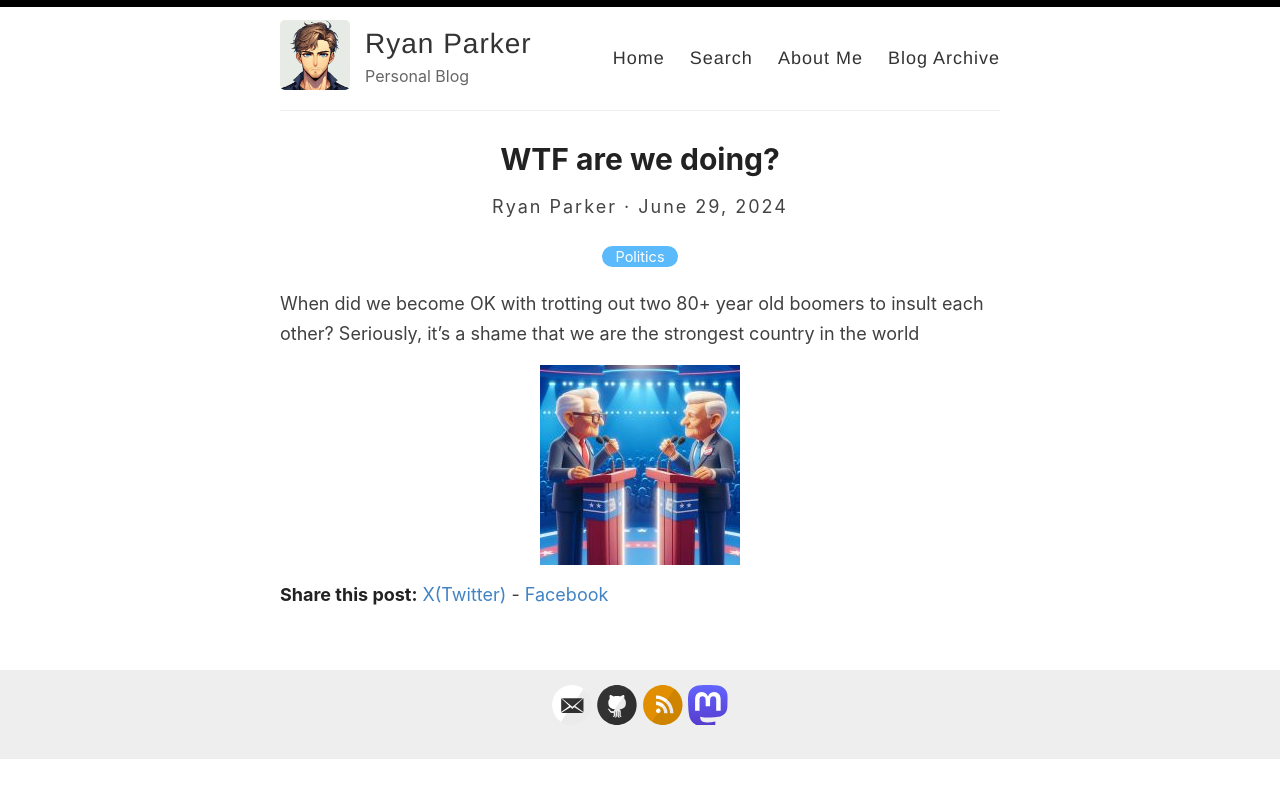
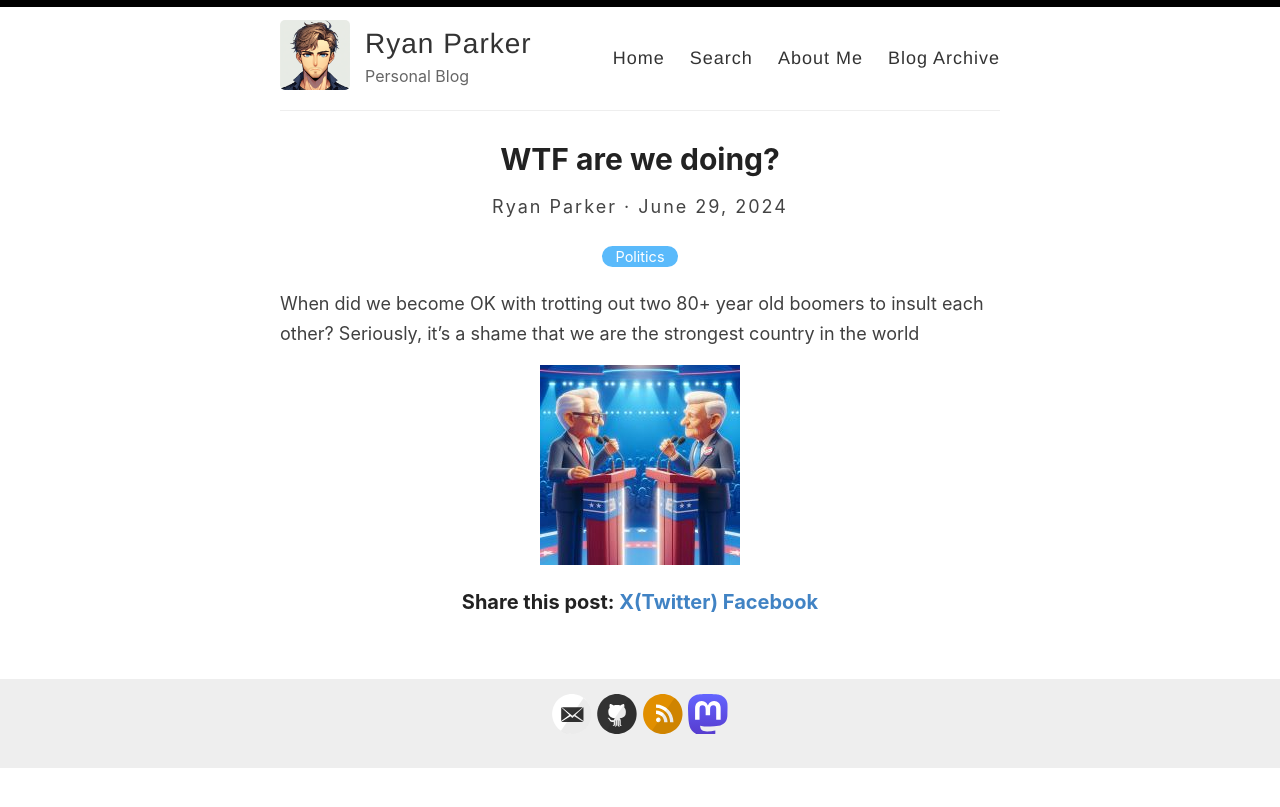
Before and after one commit to ryanparkr/ryanparkr.github.io, a Jekyll site: the page built from _posts/2024-06-29-wtf_are_we_doing.md, in a window 1280 px wide. Shown: the top 807 px of the page. Built offline with Jekyll 4.4.1, drawn with Linux system fonts in a browser that asks for light colours; comment, search, counter and statistics services are not loaded.

Commit message:
Update post.html

```diff
--- a/_layouts/post.html
+++ b/_layouts/post.html
@@ -29,12 +29,8 @@ comments: true
   </div>
 
   <div>
-    <p><span class="share-box">Share this post:</span> <a href="https://x.com/share?text={{ page.title }}&url={{site.url}}{{page.url}}" target="_blank">X(Twitter)</a> - <a href="https://www.facebook.com/sharer.php?u={{site.url}}{{page.url}}" target="_blank">Facebook</a></p>
+    <h3><span class="share-box">Share this post:</span> <a href="https://x.com/share?text={{ page.title }}&url={{site.url}}{{page.url}}" target="_blank">X(Twitter)</a>  <a href="https://www.facebook.com/sharer.php?u={{site.url}}{{page.url}}" target="_blank">Facebook</a></h3>
   </div>
-
-  <!--<div class="date">
-    Written on {{ page.date | date: "%B %e, %Y" }}
-  </div>-->
 
   {% include disqus.html %}
 </article>
```
